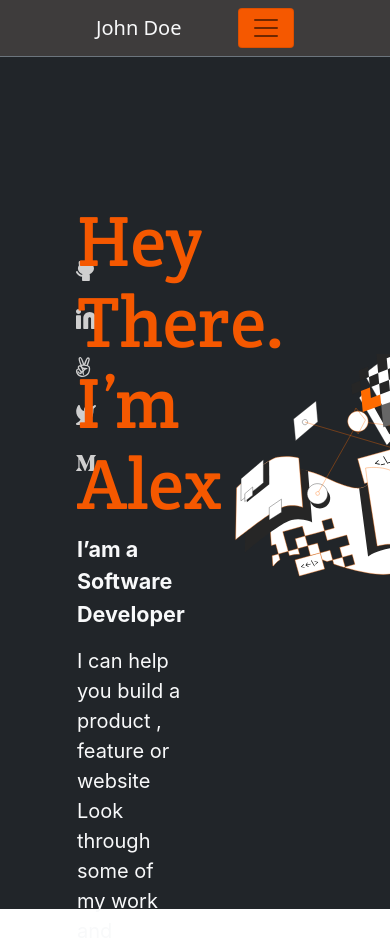
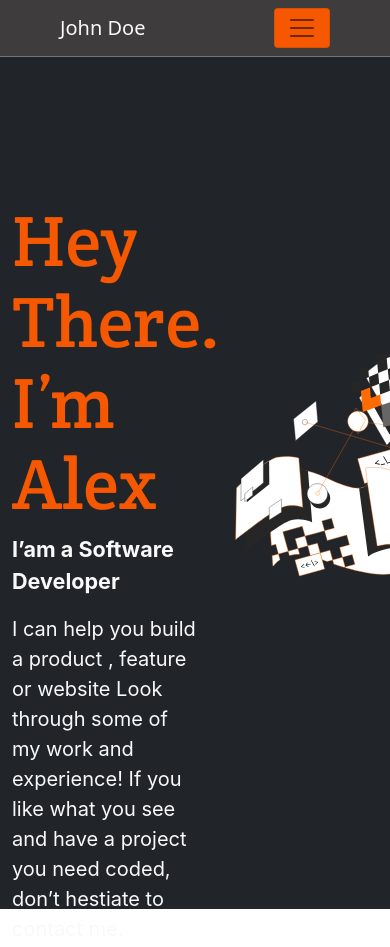
Before and after one commit to oluwajuwon8/Portfolio-Prototype, a website: page index.html in a window 390 px wide. Shown: the top 947 px of the page. Drawn offline with Linux system fonts and the light colour scheme; a web font is replaced by a local one.

Commit message:
Set up the header section and navbar for mobile version.

```diff
--- a/index.html
+++ b/index.html
@@ -9,10 +9,10 @@
   </head>
   <body>
      <nav class="navbar navbar-expand-lg navbar-light  ps-5 pe-5 border-bottom border-secondary">
-     <div class="container-fluid ps-5 pe-5">
-      <a class="navbar-brand text-light" href="#">John Doe</a>
-      <button class="navbar-toggler" type="button" data-bs-toggle="collapse" data-bs-target="#navbarText" aria-controls="navbarText" aria-expanded="false" aria-label="Toggle navigation">
-      <span class="navbar-toggler-icon"></span>
+     <div class="container-fluid ps-lg-5 pe-lg-5 ">
+      <a class="navbar-brand text-light " href="#">John Doe</a>
+      <button class="navbar-toggler " type="button" data-bs-toggle="collapse" data-bs-target="#navbarText" aria-controls="navbarText" aria-expanded="false" aria-label="Toggle navigation">
+      <span class="navbar-toggler-icon nav-btn"></span>
       </button>
       <div class="collapse navbar-collapse position-absolute top-0 end-0 pe-5">
        <ul class="navbar-nav me-auto mb-2 mb-lg-0 pe-5">
@@ -33,21 +33,21 @@
   </div>
 </nav>
   <header class="container-fluid bg-dark">
-      <div class="row pt-5">
-        <div class="col-2 pt-5">
-          <ul class="pt-5">
-            <li class="nav-link pt-5"><a  class="nav-link" href="#"><img src="images/github.svg" alt="Github"></a></li>
+      <div class="row pt-5 d-flex flex-column-reverse flex-lg-row">
+        <div class="col-12 pt-5 col-lg-2" >
+          <ul class="pt-5 d-flex flex-row flex-lg-column ">
+            <li class="nav-link pt-0 pt-ln-5"><a  class="nav-link" href="#"><img src="images/github.svg" alt="Github"></a></li>
             <li class="nav-link pt-0"><a  class="nav-link" href="#"><img src="images/linkedIn.svg" alt="linkedIn"></a></li>
             <li class="nav-link pt-0"><a  class="nav-link" href="#"><img src="images/angellist.svg" alt="angel-list"></a></li>
             <li class="nav-link pt-0"><a  class="nav-link" href="#"><img src="images/twitter.svg" alt="Twitter"></a></li>
             <li class="nav-link pt-0"><a  class="nav-link" href="#"><img src="images/medium.svg" alt="Medium"></a></li>
         </ul>
         </div>
-        <div class="col-4 pt-5">
+        <div class=" col-8 col-lg-4 pt-5">
           <h1 class="pt-5 title1">Hey There.<br>
             I’m Alex</h1>
             <p class="text-light fw-bold fs-4 lh-base par1">I’am a Software Developer</p>
-            <p class="text-light lh-base par2">I can help you build a product , feature or website Look through some of my work and experience! If you like what you see and have a project you need coded,
+            <p class="text-light lh-base par2 pe-5">I can help you build a product , feature or website Look through some of my work and experience! If you like what you see and have a project you need coded,
               don’t hestiate to contact me.</p>
         </div>
       </div>
@@ -55,12 +55,12 @@
 
   <section class="container-fluid mt-5 px-5">
   <div class="row pt-5 px-5">
-    <div class="col-3">
+    <div class="col-12 col-lg-3">
       <h2 class="title2">
       My Recent Works
       </h2>
     </div>
-    <div class="col-9 ms-0 pt-2">
+    <div class="col-9  ms-0 pt-2">
       <img src="images/horizontal-line.svg" alt="line">
     </div>
   </div>
--- a/style.css
+++ b/style.css
@@ -256,6 +256,10 @@ button:enabled {
   color: #FFFFFF;
 }
 
+.nav-btn {
+  background-color: transparent;
+}
+
 button:disabled {
   font-family: Inter;
   font-style: normal;
```
